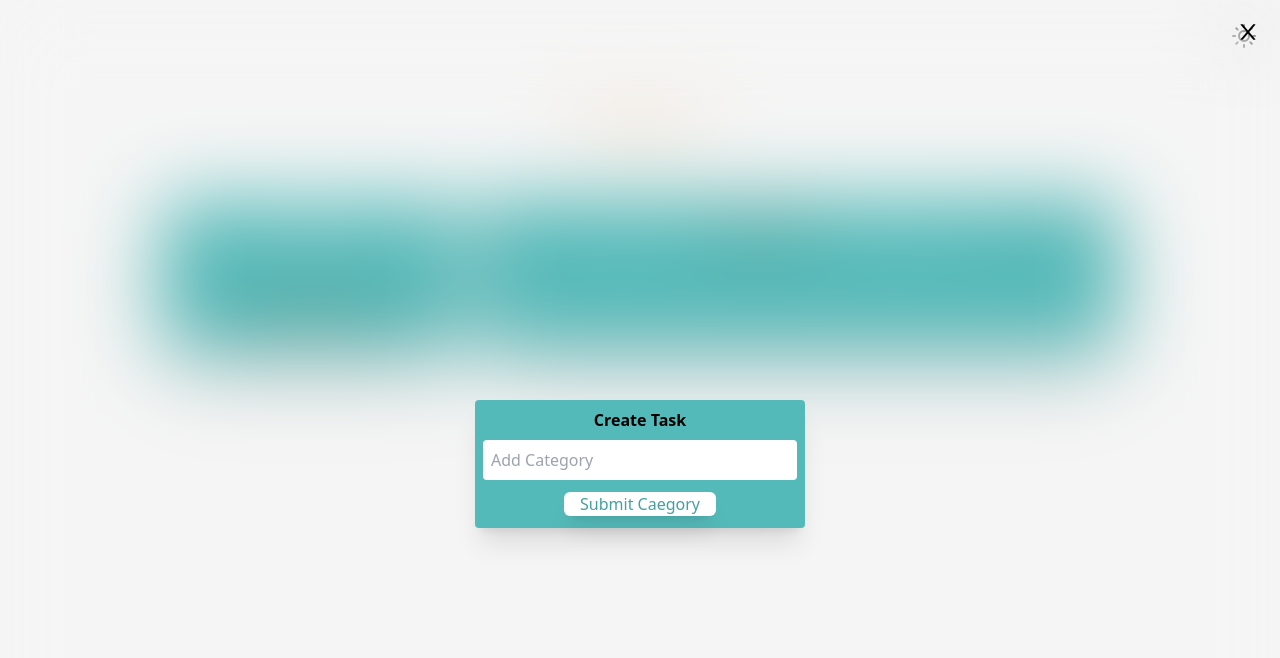
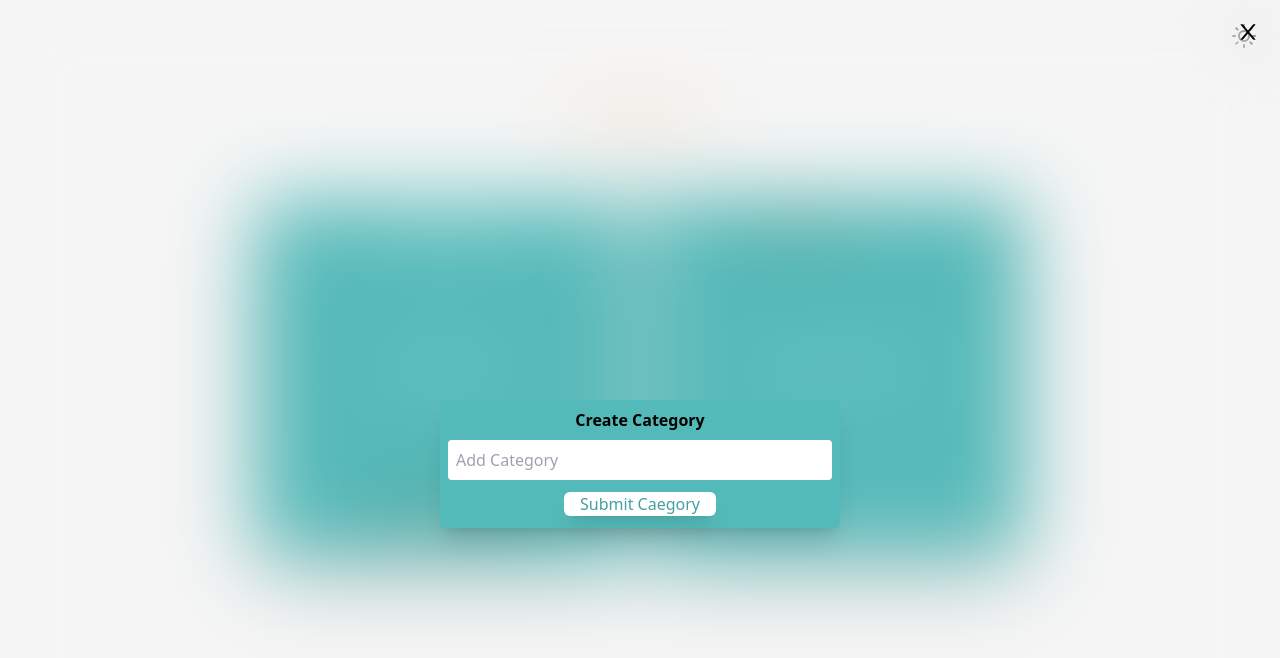
Before and after one commit to Usohps/Task_manager_App, a React (Vite) app: page / in a window 1280 px wide. Both pictures are taken after a click on the button "Add Category". Shown: the top 658 px of the page. Built offline with nearby package versions, Linux system fonts and the light colour scheme.

Commit message:
layout Improvements

```diff
--- a/src/App.jsx
+++ b/src/App.jsx
@@ -3,6 +3,7 @@ import { BrowserRouter, Routes, Route } from "react-router-dom";
 import Home from "./pages/Home";
 import { FiSun, FiMoon } from "react-icons/fi";
 function App() {
+  //the codes below before the return handles the light and dark mode of the application before this works we have to initialize a class in index.htm called dark
   const [theme, setTheme] = useState(null);
   useEffect(() => {
     if (window.matchMedia("(prefers-color-schema:dark)").matches) {
@@ -23,7 +24,7 @@ function App() {
   };
   return (
     <>
-      <div className="w-full  text-black dark:text-gray-500  dark:bg-slate-800" >
+      <div className="w-full md:min-h-screen md:max-h-screen h-screen  text-black dark:text-gray-500  dark:bg-slate-800" >
         <div className="w-full flex flex-col p-6 items-end">
           <button onClick={handleTheme}>
             {theme === "dark" ? (
--- a/src/components/Categories.jsx
+++ b/src/components/Categories.jsx
@@ -20,10 +20,10 @@ function Categories(props) {
           <AiOutlineClose size={24} onClick={props.onClose}/>
         </button>
       </div>
-      <div className="flex flex-col justify-center items-center h-screen">
-        <div className="w-[330px] bg-[#54BAB9] border-white rounded shadow-xl  ">
+      <div className=" w-full h-full flex flex-col justify-center items-center">
+        <div className="w-[250px] md:w-[400px] bg-[#54BAB9] border-white rounded shadow-xl  ">
           <div className="text-center w-full p-2 font-bold">
-            <h1>Create Task</h1>
+            <h1>Create Category</h1>
           </div>
           <form className="" onSubmit={handleSubmit}>
             <div className="px-2">
@@ -41,7 +41,6 @@ function Categories(props) {
                 Submit Caegory
               </button>
             </div>
-            {/* {error?<span>{error}</span>:""} */}
           </form>
         </div>
       </div>
--- a/src/components/CreateTask.jsx
+++ b/src/components/CreateTask.jsx
@@ -7,6 +7,7 @@ function CreateTask({ categories, addTask, onClose }) {
   const [task, setTask] = useState("");
   const [error, setError] = useState("");
   const [status, setStatus] = useState(null);
+  const [isClicked, setIsClicked] = useState(false);
   console.log(status);
   const handleSubmit = (e) => {
     e.preventDefault();
@@ -27,8 +28,8 @@ function CreateTask({ categories, addTask, onClose }) {
           <AiOutlineClose size={24} onClick={onClose} />
         </button>
       </div>
-      <div className="flex flex-col justify-center items-center h-screen">
-        <div className="w-[330px] bg-[#54BAB9] border-white rounded shadow-xl  ">
+      <div className="w-full h-full flex flex-col justify-center items-center">
+        <div className="w-[250px] md:w-[400px] bg-[#54BAB9] border-white rounded shadow-xl  ">
           <div className="text-center w-full p-2 font-bold">
             <h1>Create Task</h1>
           </div>
@@ -56,8 +57,13 @@ function CreateTask({ categories, addTask, onClose }) {
                     onClick={(e) => {
                       e.preventDefault();
                       setStatus(category?.status);
+                      setIsClicked(!isClicked);
                     }}
-                    className="w-[120px] rounded-lg shadow-md p-1 bg-[#e26d1e] text-white "
+                    className={`${
+                      status === category.status
+                        ? "bg-green-950"
+                        : "bg-orange-500"
+                    } text-white border font-bold py-2 px-4  rounded`}
                   >
                     <p>{category.status}</p>
                   </button>
@@ -72,7 +78,7 @@ function CreateTask({ categories, addTask, onClose }) {
                 Submit Task
               </button>
             </div>
-            <div className="w-full border text-red-700 bg-white dark:bg-black text-center py-2 font-bold">
+            <div className="w-full border text-red-700 bg-white text-center py-2 font-bold">
               {error ? <span>{error}</span> : ""}
             </div>
           </form>
--- a/src/lib/date/useCreateDate.jsx
+++ b/src/lib/date/useCreateDate.jsx
@@ -1,3 +1,5 @@
+//this hook helps with the update on current date of recorede task I called this in the home page when setting to local storage and getting from local storage.
+
 const useCreateDate = ()=>{
     const dateObj = new Date();
     const month = dateObj.getMonth()
--- a/src/pages/Home.jsx
+++ b/src/pages/Home.jsx
@@ -55,7 +55,11 @@ function Home({}) {
   const deleteTasks = (id) => {
     setTask(task.filter((item) => item.id !== id));
   };
-
+  // const deleteCompletedHandler =()=>{
+  //   if(task.status ==="completed"){
+  //     setTask(...task)
+  //   }
+  // }
   const addCategories = (text) => {
     setcategories((prev) => {
       setOpenCategories(false);
@@ -63,16 +67,17 @@ function Home({}) {
     });
   };
 
-  const editTask = (task, status) => {
-    console.log({ task, status });
-    const editedTaskList = task.map((_task) => {
-      // if this task has the same ID as the edited task
-      if (_task - id === task.id) {
-        return { title: task.title, status: status, ..._task };
+  const editTask = (newTask, status) => {
+    //I checked if there is a status present which returns true, then we set it to the value whcih the user choose to replace the status.
+    if (status) {
+      newTask.status = status;
     }
-      return task;
-    });
-    setTask(editedTaskList);
+    //find the task by its index in the array of task the replace it with the new task inputed by the user
+    const newTaskIndex = task.findIndex((item) => item.id === newTask.id);
+    task.splice(newTaskIndex, 1, newTask);
+    //set the new task to replace the value which was saved @ localstorage, then set the modal to false to get the modal off the screen.
+    localStorage.setItem("task", JSON.stringify(task));
+    setOpenEditModal(false);
   };
 
   const aboutToEdit = (item) => {
@@ -80,40 +85,46 @@ function Home({}) {
     setSelectedTask(item);
     setOpenEditModal(true);
   };
+  //This set the task inputed by the user to become the value of the keys "task , categories" respectively
   useEffect(() => {
     localStorage.setItem("task", JSON.stringify(task));
     localStorage.setItem("category", JSON.stringify(categories));
   }, [task, categories]);
-  console.log({ categories, task });
+  // console.log({ categories, task });
 
   return (
-    <div className="py-6">
+    <div className="p-6">
       <div className="w-[148px] m-auto text-center font-semibold">
         <h1 className="text-[#E9C597] text-lg font-extrabold">
           PERSONAL TASK MANAGER
         </h1>
       </div>
-      <div className="w-full text-white text-center  ">
+      <div className="w-full text-white text-center max-w-screen-md mx-auto  ">
         <div className="flex flex-col md:flex-row  justify-center mt-12  gap-4">
-          <div className="w-[300px] bg-[#54BAB9] shadow-2xl dark:bg-[#354259] m-auto md:m-0 rounded-md">
+          <div className="w-full bg-[#54BAB9] shadow-2xl dark:bg-[#354259] m-auto md:m-0 rounded-md">
             <div className="flex justify-center py-4 gap-3 items-center">
               <div className="border w-full"></div>
               <p className="font-bold">Categories</p>
               <div className="border w-full"></div>
             </div>
-            <div className="w-full space-y-4 flex flex-col items-center justify-center pt-3">
-              {categories?.map((category) => {
-                return (
+            {categories.length == 0 ? (
+              <div className="border py-24 font-bold">
+                <p >No catgories yet </p>
+              </div>
+            ) : (
+              <div>
+                {categories &&
+                  categories?.map((category) => (
                     <button
                       value={categories.status}
-                    key={category.id}
+                      key={categories.id}
                       className="w-[120px] rounded-lg shadow-md p-1 bg-[#e26d1e] text-white "
                     >
                       <p>{category.status}</p>
                     </button>
-                );
-              })}
+                  ))}
               </div>
+            )}
             <div className="w-full py-6">
               <button
                 onClick={() => setOpenCategories(true)}
@@ -123,7 +134,7 @@ function Home({}) {
               </button>
             </div>
           </div>
-          <div className="w-full bg-[#54BAB9] dark:bg-[#354259] md:rounded-md hover:shadow-none shadow-2xl md:w-1/2">
+          <div className="w-full bg-[#54BAB9] dark:bg-[#354259] md:rounded-md hover:shadow-none shadow-2xl">
             <div className="md:hidden flex items-center justify-between p-4 ">
               <button
                 onClick={() => setOpenCreateModal(true)}
@@ -145,9 +156,15 @@ function Home({}) {
               </button>
               <button className="font-bold">Clear Completed</button>
             </div>
-            <div className="md:space-y-3  md:p-0 bg-[#54BAB9] dark:bg-[#354259]">
-              {task?.map((item, index) => {
-                return (
+            <div className="md:space-y-3 w-full md:p-0 bg-[#54BAB9] dark:bg-[#354259]"></div>
+            {task.length == 0 ? (
+              <div className="border py-24 font-bold">
+                <p>No Task Recorded Yet </p>
+              </div>
+            ) : (
+              <div>
+                {task &&
+                  task?.map((item, index) => (
                     <div key={index}>
                       <div className="w-full p-2 text-left font-bold ">
                         {item.date}
@@ -177,9 +194,9 @@ function Home({}) {
                         </button>
                       </div>
                     </div>
-                );
-              })}
+                  ))}
               </div>
+            )}
           </div>
         </div>
       </div>
```
Also changed, not shown: src/components/CreateUi.jsx (deleted, +0 -17 lines), src/components/EditTask.jsx (+29 -20 lines). Lines whose indentation alone changed are shown as unchanged.
